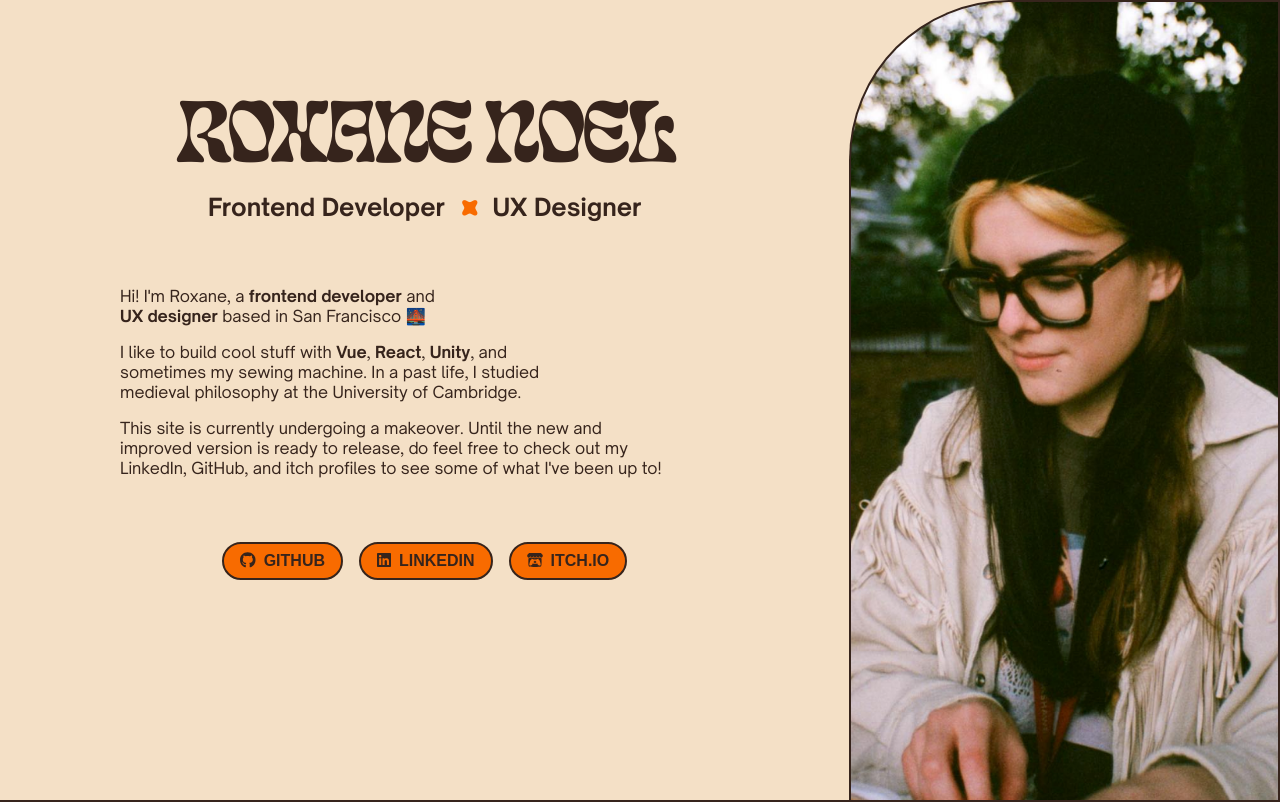
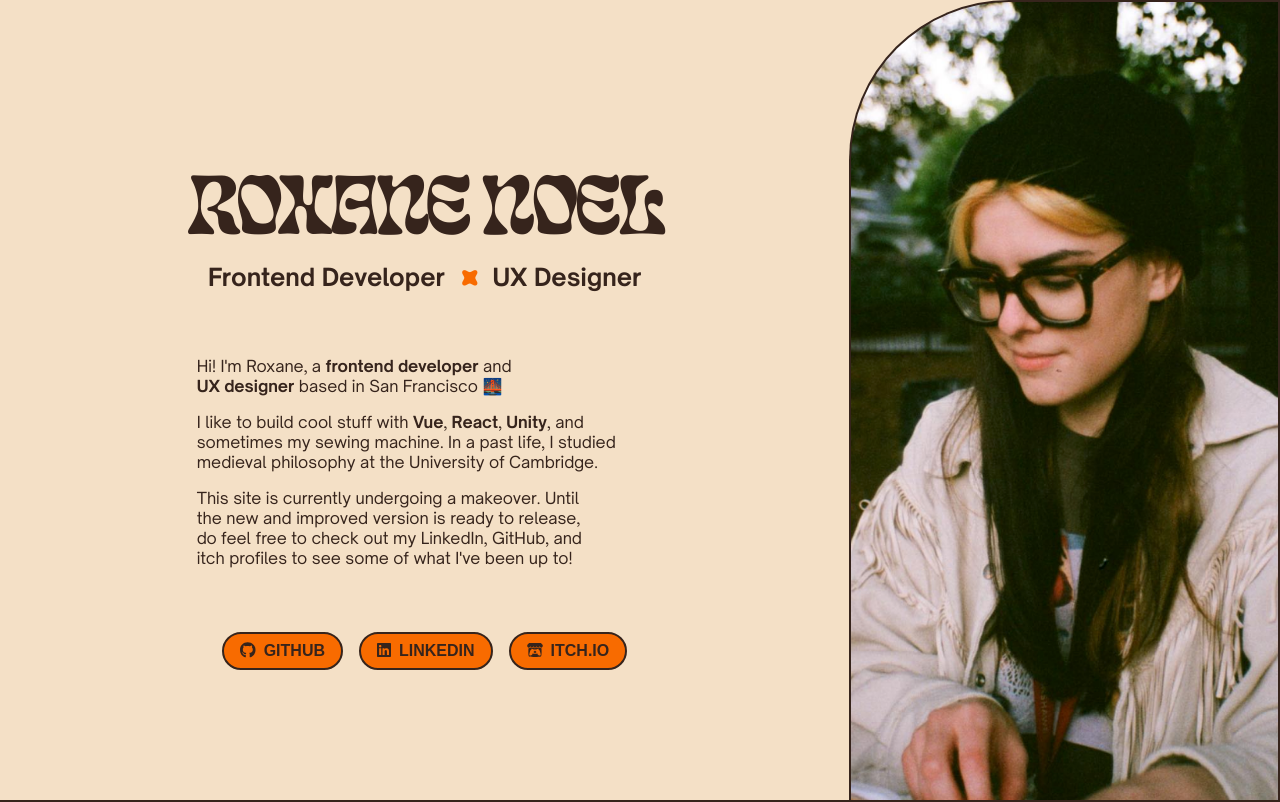
Before and after one commit to Roxanoel/roxanoel.github.io, a React (Create React App) app: page / in a window 1280 px wide. Built offline with nearby package versions, Linux system fonts and the light colour scheme.

Commit message:
Fixed layout for hero section

```diff
--- a/src/scss/components/_app.scss
+++ b/src/scss/components/_app.scss
@@ -3,11 +3,3 @@
     display: flex;
     flex-direction: column;
 }
-
-.hero-section {
-    flex: 1;
-    display: flex;
-    flex-direction: column;
-    align-items: center;
-    padding: 54px 48px;
-}
--- a/src/scss/components/_hero-section.scss
+++ b/src/scss/components/_hero-section.scss
@@ -5,6 +5,15 @@
     width: 100%;
     max-width: 100%;
     border-bottom: structural.$border-outline;
+}
+
+.hero-section {
+    flex: 1;
+    display: flex;
+    flex-direction: column;
+    align-items: center;
+    justify-content: center; // Might need to be removed + adding a margin when readding nav bar
+    padding: 54px 48px;
 }
 
 @media (min-width: 768px) {
--- a/src/scss/components/_hero-text.scss
+++ b/src/scss/components/_hero-text.scss
@@ -2,6 +2,7 @@
     // Take up as much space as possible in parent flex container
     //flex: 1;
     width: 100%;
+    max-width: 600px;
     box-sizing: border-box;
 
     // For layout inside
--- a/src/scss/components/_title.scss
+++ b/src/scss/components/_title.scss
@@ -3,7 +3,7 @@
 #title {
     font-family: 'Eckmannpsych';
     font-weight: normal;
-    font-size: 6rem;
+    font-size: 5.75rem;
     letter-spacing: -0.25rem;
     //height: 6rem;
 
```
